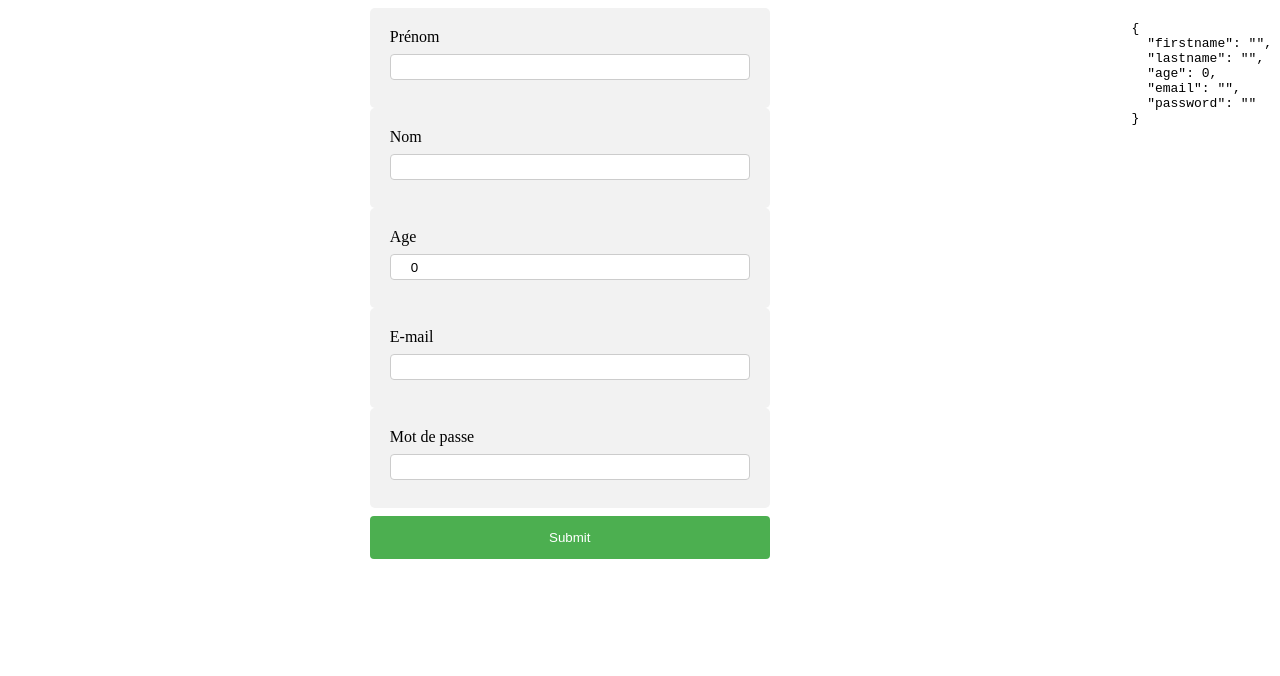
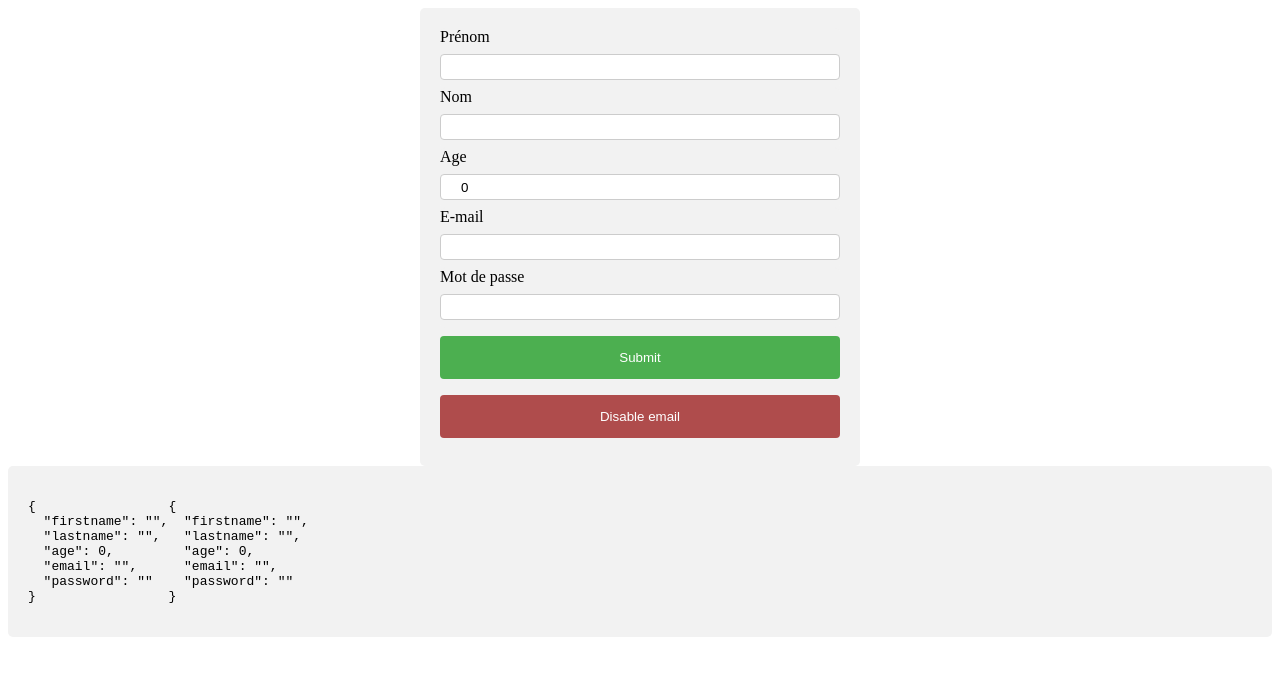
Before and after one commit to iliasse-e/angular-review, an Angular app: page / in a window 1280 px wide. Shown: the top 676 px of the page. Built offline with nearby package versions, Linux system fonts and the light colour scheme.

Commit message:
abstractControl methods

```diff
--- a/src/app/app.component.css
+++ b/src/app/app.component.css
@@ -1,11 +1,11 @@
-:host {
-  display: flex;
-}
-
-form {
+.form-container {
   width: 100%;
   max-width: 400px;
   margin: auto;
+}
+
+.flex-col {
+  padding: 0;
 }
 
 input {
@@ -21,7 +21,7 @@ input {
 
 button {
   width: 100%;
-  background-color: #4CAF50;
+  background-color: #af4c4c;
   color: white;
   padding: 14px 20px;
   margin: 8px 0;
@@ -31,6 +31,14 @@ button {
 }
 
 button:hover {
+  background-color: #a04545;
+}
+
+#submit-btn {
+  background-color: #4CAF50;
+}
+
+#submit-btn:hover {
   background-color: #45a049;
 }
 
--- a/src/app/app.component.ts
+++ b/src/app/app.component.ts
@@ -1,5 +1,6 @@
 import { JsonPipe } from '@angular/common';
-import { Component } from '@angular/core';
+import { Component, effect } from '@angular/core';
+import { toSignal } from '@angular/core/rxjs-interop';
 import { FormControl, FormGroup, ReactiveFormsModule } from '@angular/forms';
 
 interface FormType {
@@ -8,12 +9,14 @@ interface FormType {
   age: FormControl<number | null>;
   email: FormControl<string | null>;
   password: FormControl<string | null>;
+  secret?: FormControl<string>;
 }
 
 @Component({
   selector: 'app-root',
   imports: [ReactiveFormsModule, JsonPipe],
   template: `
+    <div class="form-container">
       <form [formGroup]="form" (submit)="sub()">
         <div class="flex flex-col mb-10">
           <label for="firstname">Prénom</label>
@@ -40,10 +43,22 @@ interface FormType {
           <input formControlName="password" type="password" id="password" />
         </div>
 
-        <button>Submit</button>
+        @if (form.contains('secret')) {
+          <div class="flex flex-col mb-10">
+            <label for="secret">Secret field</label>
+            <input formControlName="secret" type="text" id="secret" />
+          </div>
+        }
+
+        <button id="submit-btn">Submit</button>
       </form>
+      <button (click)="toggle()">{{form.controls.email.disabled ? 'Enable email' : 'Disable email'}}</button>
+    </div>
 
+    <div class="data" style="display: flex;">
       <pre>{{form.value | json}}</pre>
+      <pre>{{form.getRawValue() | json}}</pre>
+    </div>
   `,
   styleUrl: './app.component.css'
 })
@@ -54,10 +69,30 @@ export class AppComponent {
     age: new FormControl(0),
     email: new FormControl(''),
     password: new FormControl(''),
-  }, {updateOn: 'blur'}) // updateOn à quel moment on déclanche le update de l'état du reactive form
+  }, {updateOn: 'change'}) // updateOn à quel moment on déclanche le update de l'état du reactive form
+
+  events = toSignal(this.form.events);
+
+  nameChanges = toSignal(this.form.controls.firstname.valueChanges)
+
+  constructor() {
+    effect(() => {
+      if (this.nameChanges() === "secret" && !this.form.contains('secret')) {
+        this.form.addControl('secret', new FormControl('Secret juice', {nonNullable: true}));
+      } else if (this.form.contains('secret') && this.nameChanges() !== "secret") {
+        this.form.removeControl('secret');
+      }
+    })
+  }
 
   sub() {
     this.form.reset();
   }
 
+  toggle() {
+    this.form.controls.email.disabled
+      ? this.form.controls.email.enable()
+      : this.form.controls.email.disable();
+  }
+
 }
```
Also changed, not shown: 1 other file (tests, documents, lock files or other folders).
